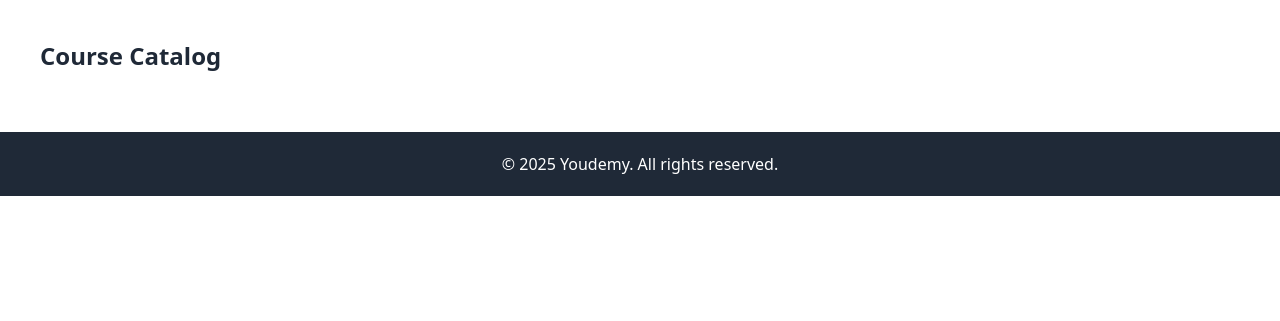
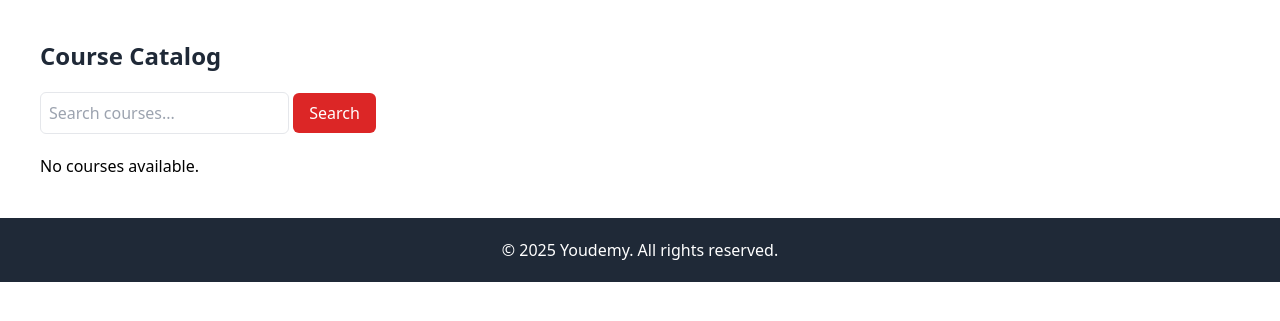
Before and after one commit to Youcode-Classe-E-2024-2025/oumaima_aitsaid_Udemy, a PHP site: page /Views/courseListView.php in a window 1280 px wide. Shown: the part 60-381 px from the top of the page. Run offline with PHP 8.4, Linux system fonts and the light colour scheme.

Commit message:
ajouter section course catalog in course listView

```diff
--- a/Views/courseListView.php
+++ b/Views/courseListView.php
@@ -23,9 +23,26 @@
             <h2 class="text-2xl font-semibold text-gray-800 mb-5">Course Catalog</h2>
 
             <!-- ------------------------------------Search ------------------------------------------------------ -->
+            <form method="get" action="?action=courses" class="mb-5">
+                <input type="text" name="search" placeholder="Search courses..." value="<?= isset($_GET['search']) ? htmlspecialchars($_GET['search']) : '' ?>" class="border p-2 rounded-md">
+                <button type="submit" class="bg-red-600 text-white px-4 py-2 rounded-md">Search</button>
+            </form>
 
-
-
+            <div class="grid grid-cols-3 gap-8">
+                <?php if (!empty($courses)): ?>
+                    <?php foreach ($courses as $course): ?>
+                    <div class="bg-gray-50 p-5 rounded-lg shadow">
+                        <h3 class="font-semibold text-lg text-red-600"><?= htmlspecialchars($course['title']) ?></h3>
+                        <p class="text-gray-700"><?= htmlspecialchars($course['description']) ?></p>
+                        <p class="text-gray-600">Category: <?= htmlspecialchars($course['category']) ?></p>
+                        <p class="text-gray-600">Teacher: <?= htmlspecialchars($course['teacher_name']) ?></p>
+                        <button class="bg-yellow-500 text-white px-5 py-2 rounded-md mt-4">Enroll Now</button>
+                    </div>
+                    <?php endforeach; ?>
+                <?php else: ?>
+                    <p>No courses available.</p>
+                <?php endif; ?>
+            </div>
 
             <!--------------------------------------------- Pagination ------------------------------------------------------->
 
```
